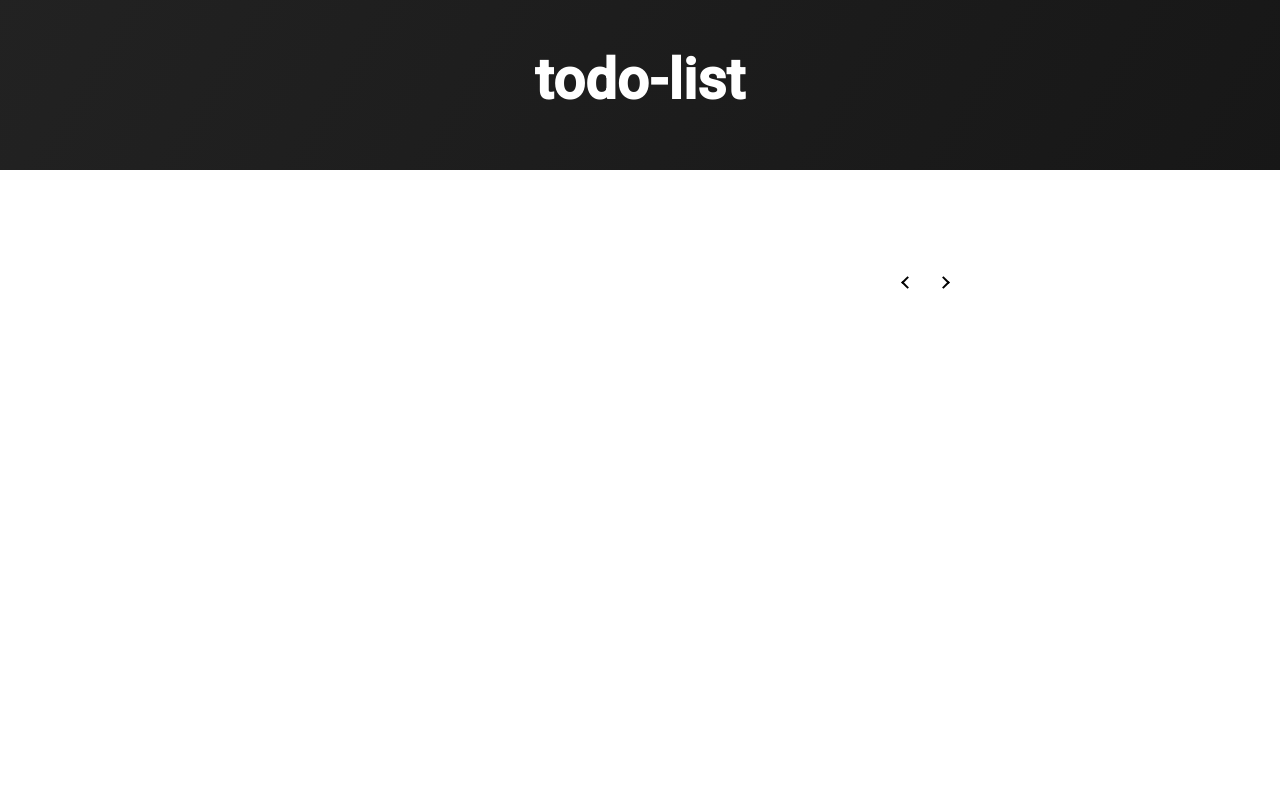
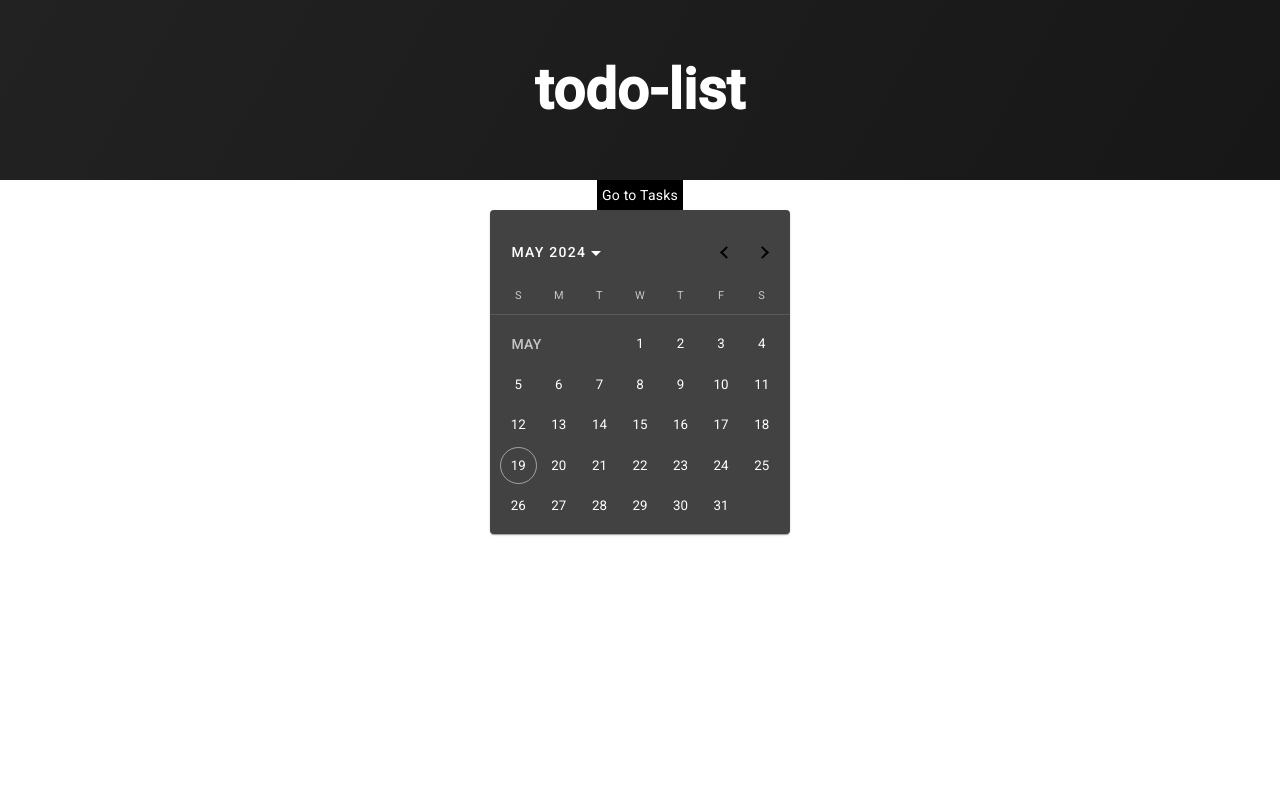
Before and after one commit to 12032002hailong/angular14_basic, an Angular app: page / in a window 1280 px wide. Shown: the top 800 px of the page. Built offline with nearby package versions, Linux system fonts and the light colour scheme.

Commit message:
add routing

```diff
--- a/src/app/app.component.css
+++ b/src/app/app.component.css
@@ -1,7 +1,11 @@
+* {
+  margin: 0;
+  padding: 0;
+  box-sizing: border-box;
+}
+
 header {
   background-image: linear-gradient(120deg, #222222, #171717);
-  margin: -10px;
-  margin-bottom: 50px;
   color: white;
   text-align: center;
   vertical-align: middle;
--- a/src/app/app.component.html
+++ b/src/app/app.component.html
@@ -1,5 +1,6 @@
 <header>{{ title }}</header>
 <body>
-  <app-calendar></app-calendar>
-  <app-task-list></app-task-list>
+  <!-- <app-calendar></app-calendar>
+  <app-task-list></app-task-list> -->
+  <router-outlet></router-outlet>
 </body>
--- a/src/app/app.routes.ts
+++ b/src/app/app.routes.ts
@@ -1,3 +1,8 @@
 import { Routes } from '@angular/router';
+import { CalendarComponent } from './calendar/calendar.component';
+import { TaskListComponent } from './task-list/task-list.component';
 
-export const routes: Routes = [];
+export const routes: Routes = [
+  { component: CalendarComponent, path: '' },
+  { component: TaskListComponent, path: 'tasks' }
+];
--- a/src/app/calendar/calendar.component.css
+++ b/src/app/calendar/calendar.component.css
@@ -1,4 +1,19 @@
+.calender-container {
+  margin: 0 auto;
+  width: 700px;
+  display: flex;
+  flex-direction: column;
+  justify-content: space-between;
+  align-items: center;
+}
+
 mat-calendar {
-  width: 700px;
-  margin: 0 auto;
+  width: 300px;
 }
+
+a {
+  text-decoration: none;
+  color: white;
+  border: 5px solid black;
+  background: black;
+}
--- a/src/app/calendar/calendar.component.html
+++ b/src/app/calendar/calendar.component.html
@@ -1 +1,8 @@
-<mat-calendar></mat-calendar>
+<div class="calender-container">
+  <a href="go_to-link" routerLink="/tasks">Go to Tasks</a>
+
+  <mat-card class="demo-inline-calendar-card">
+    <mat-calendar [(selected)]="selected"></mat-calendar>
+  </mat-card>
+  <p>{{ selected }}</p>
+</div>
--- a/src/app/calendar/calendar.component.ts
+++ b/src/app/calendar/calendar.component.ts
@@ -1,13 +1,27 @@
-import { Component } from '@angular/core';
+import { Component, OnInit } from '@angular/core';
 import { MatDatepickerModule } from '@angular/material/datepicker';
 import { MatNativeDateModule } from '@angular/material/core';
+import { provideNativeDateAdapter } from '@angular/material/core';
+import { MatCardModule } from '@angular/material/card';
+import { RouterModule } from '@angular/router';
 @Component({
   selector: 'app-calendar',
   standalone: true,
-  imports: [MatDatepickerModule, MatNativeDateModule],
+  imports: [MatDatepickerModule, MatNativeDateModule, MatCardModule, RouterModule],
   templateUrl: './calendar.component.html',
-  styleUrl: './calendar.component.css'
+  styleUrl: './calendar.component.css',
+  providers: [provideNativeDateAdapter()],
+
 })
-export class CalendarComponent {
+export class CalendarComponent implements OnInit {
+
+  selected: any;
+
+  ngOnInit(): void {
+
+  }
+
+
+
 
 }
--- a/src/app/task-list/task-list.component.html
+++ b/src/app/task-list/task-list.component.html
@@ -1,3 +1,5 @@
+<a href="go_to-link" routerLink="">Go to Calendar</a>
+
 <div class="container">
   <div class="todo-list">
     <div class="input-group">
--- a/src/app/task-list/task-list.component.ts
+++ b/src/app/task-list/task-list.component.ts
@@ -1,10 +1,12 @@
 import { NgFor } from '@angular/common';
 import { Component, OnInit } from '@angular/core';
+import { RouterModule } from '@angular/router';
+
 
 @Component({
   selector: 'app-task-list',
   standalone: true,
-  imports: [NgFor],
+  imports: [NgFor, RouterModule],
   templateUrl: './task-list.component.html',
   styleUrl: './task-list.component.css'
 })
```
